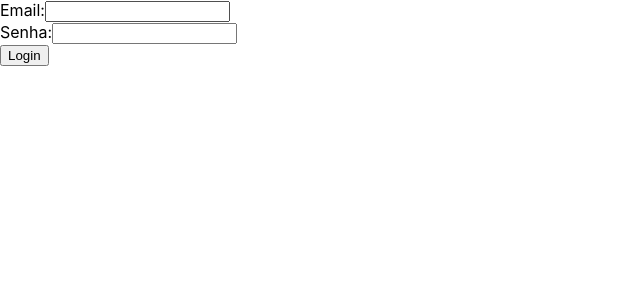
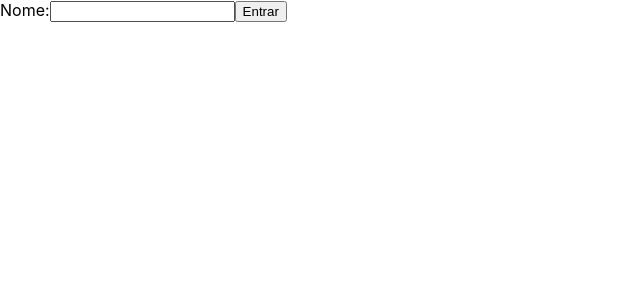
Before and after one commit to EOrtulan/App-de-musica, a React (Create React App) app: page / in a window 1280 px wide. Shown: the top 300 px of the page, without its empty margins (0-640 px from the left). Built offline with nearby package versions, Linux system fonts and the light colour scheme.

Commit message:
login reformulado

```diff
--- a/src/Components/header.js
+++ b/src/Components/header.js
@@ -16,7 +16,7 @@ export default function Header() {
 
   return (
     <header>
-      <p>{usuario.email}</p>
+      <p>{usuario.name}</p>
       <p><Link to="/search">Pesquisa</Link></p>
       <p><Link to="/favorites">Favoritas</Link></p>
       <p><Link to="/profile">Perfil</Link></p>
--- a/src/Pages/login.js
+++ b/src/Pages/login.js
@@ -1,48 +1,31 @@
 import React from 'react';
+import { createUser } from '../services/userAPI';
 import { useHistory } from 'react-router-dom';
 
 export default function Login() {
-  const [email,Setemail] = React.useState('');
-  const [password,Setpassword] = React.useState('');
+  const [nome,SetNome] = React.useState('');
   const history = useHistory();
 
-  const validation = () => {
-    const validEmail = /\S+@\S+\.\S+/;
-    const validPassword = 6;
-
-    const validatingEmail = validEmail.test(email);
-
-    if(validatingEmail === true && password.length >= validPassword) {
-      return history.push("/search")
-    }
-
-    return alert("Usuário ou senha inválidos")
+  const user = () => {
+    createUser({ name: nome })
+    return history.push("/search")
   }
 
   return (
-    <form>
+    <div>
       <label>
-        Email:
+        Nome:
         <input
-        type="email"
-        onChange={ ({target}) => Setemail(target.value)}
+        type="text"
+        onChange={ ({target}) => SetNome(target.value)}
         />
       </label>
-      <br/>
-      <label>
-        Senha:
-        <input
-        type="password"
-        onChange={ ({target}) => Setpassword(target.value)}
-        />
-      </label>
-      <br/>
       <button
       type='button'
-      onClick={ validation }
+      onClick={ user }
       >
-        Login
+        Entrar
       </button>
-    </form>
+    </div>
   );
 }
```
